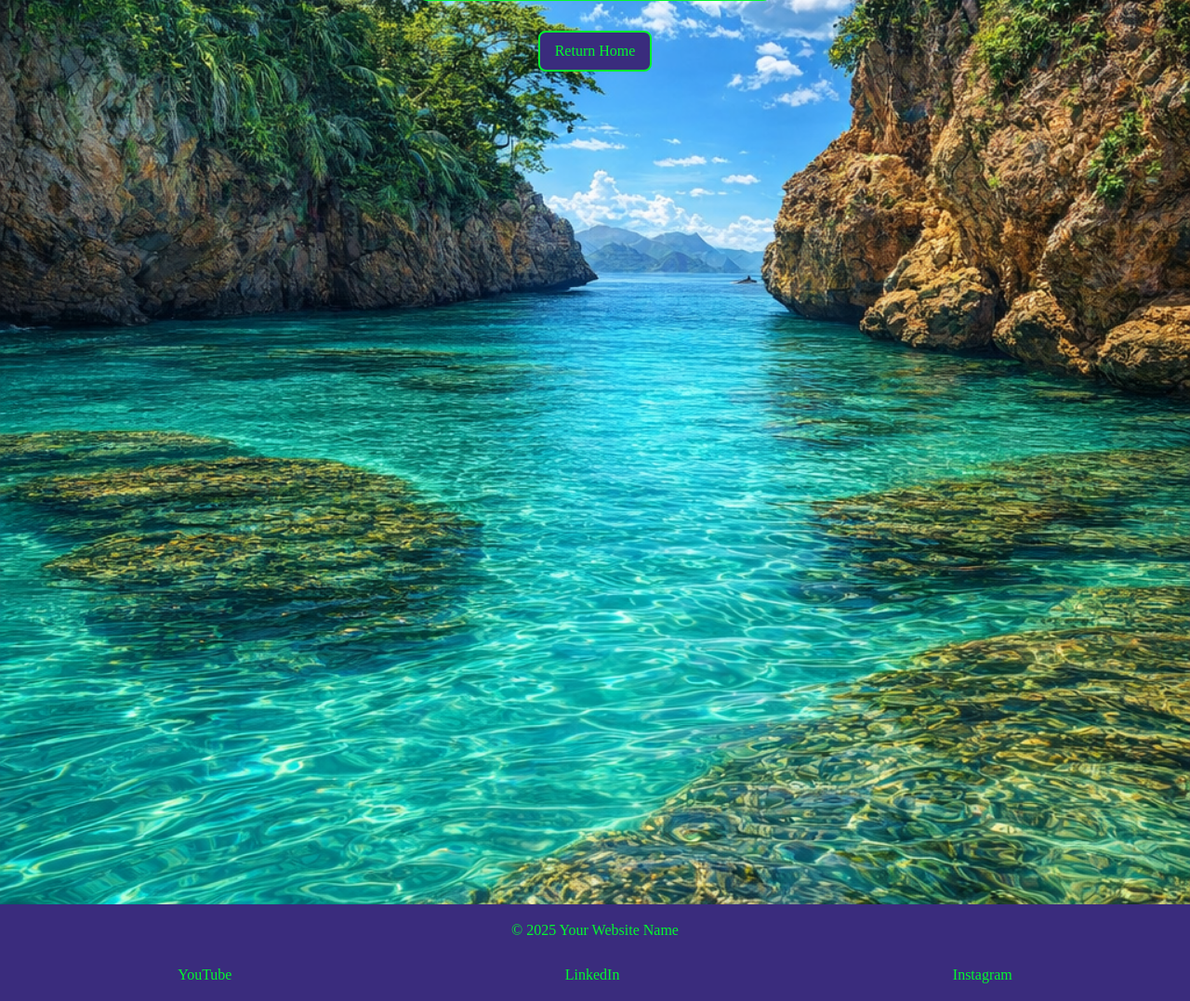
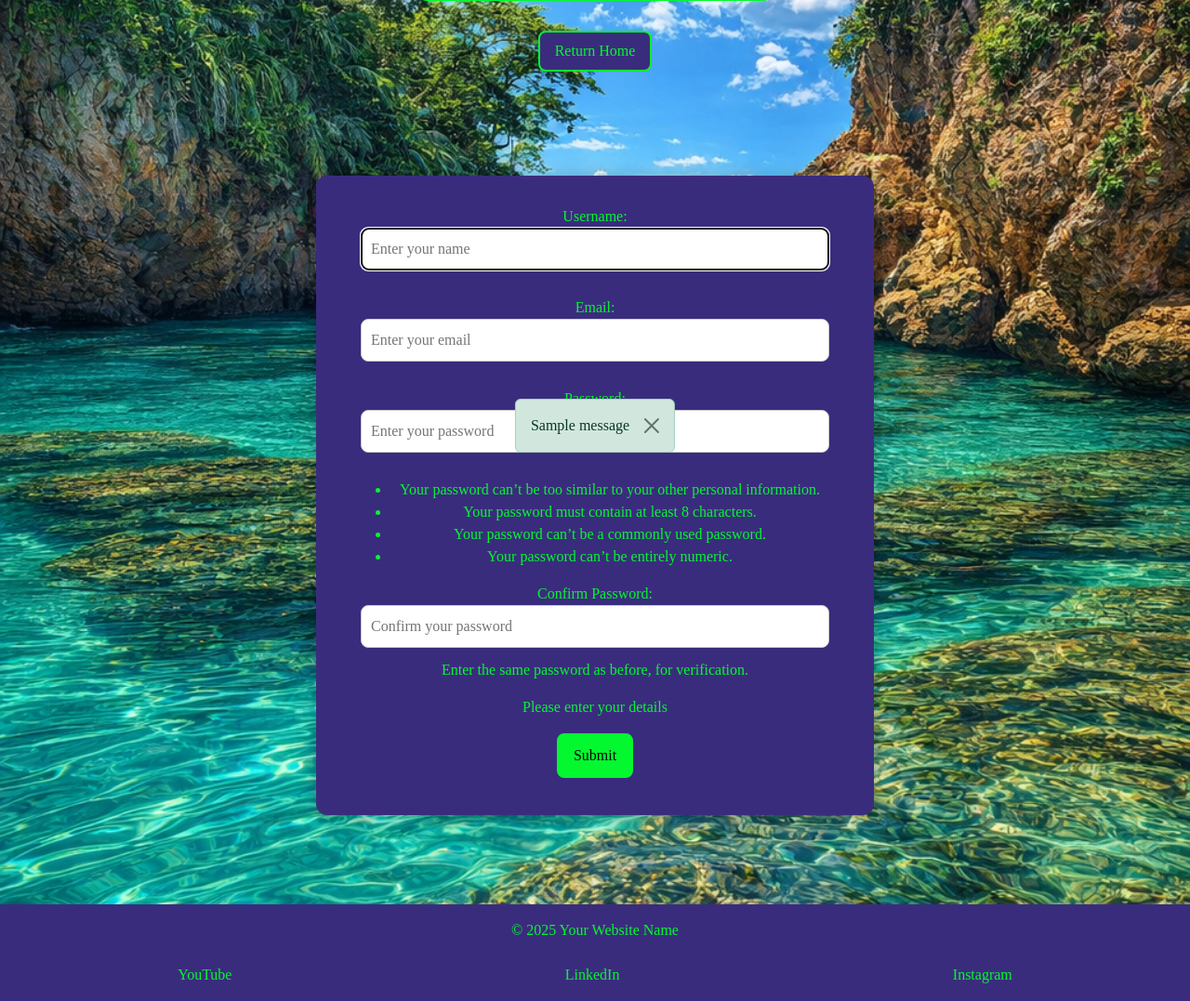
Before and after one commit to Richard-L4/Las-Islas, a Django app: template las_islas_es/templates/register.html in a window 1280 px wide. Shown: the part 193-1270 px from the top of the page at 93% size. Run offline with Django 5.2, Linux system fonts and the light colour scheme; the template is opened without the code that fills it: values that come from a table or form of the project are taken from there, others are empty; one stand-in notice (Sample message) is shown; parts of the project's set-up code (start-up, migrations or seed data) failed here and were passed over.

Commit message:
add register form

```diff
--- /dev/null
+++ b/las_islas_es/forms.py
@@ -0,0 +1,30 @@
+from django import forms
+from django.contrib.auth.forms import UserCreationForm
+from django.contrib.auth.models import User
+
+class RegisterForm(UserCreationForm):
+
+    username = forms.CharField(
+        widget=forms.TextInput(attrs={
+            'placeholder': 'Enter your name'
+        })
+    )
+
+    email = forms.EmailField(
+        widget=forms.EmailInput(attrs={
+            'placeholder': 'Enter your email'
+        })
+    )
+
+    class Meta:
+        model = User
+        fields = ['username', 'email', 'password1', 'password2']
+
+    def __init__(self, *args, **kwargs):
+        super().__init__(*args, **kwargs)
+
+        self.fields['password1'].label = "Password"
+        self.fields['password1'].widget.attrs['placeholder'] = "Enter your password"
+
+        self.fields['password2'].label = "Confirm Password"
+        self.fields['password2'].widget.attrs['placeholder'] = "Confirm your password"
--- a/las_islas_es/templates/base.html
+++ b/las_islas_es/templates/base.html
@@ -24,12 +24,24 @@
         </div>
 
         <div class="nav-links" id="nav-links">
-           <a href="{% url 'register' %}" class="{% if active_tab == 'register' %}active{% endif %}">Register</a>
-           <a href="{% url 'admin:index' %}">Admin</a>
+            <a href="{% url 'register' %}" class="{% if active_tab == 'register' %}active{% endif %}">Register</a>
+            <a href="{% url 'admin:index' %}">Admin</a>
         </div>
 
         <div class="hamburger" id="hamburger">&#9776;</div>
     </nav>
+
+    {% if messages %}
+    {% for message in messages %}
+    <div class="alert alert-{% if message.tags == 'error' %}danger{% else %}{{ message.tags }}{% endif %} alert-dismissible fade show position-fixed top-50 start-50 translate-middle mt-3"
+        role="alert" style="z-index: 1055">
+
+        {{ message }}
+
+        <button type="button" class="btn-close" data-bs-dismiss="alert" aria-label="Close"></button>
+    </div>
+    {% endfor %}
+    {% endif %}
 
     <main>
         {% block content %}
--- a/las_islas_es/templates/register.html
+++ b/las_islas_es/templates/register.html
@@ -5,4 +5,19 @@
 <p>
     <a class="color-return" href="{% url 'index' %}">Return Home</a>
 </p>
+
+<div class="form-map-container">
+    <section id="form">
+        <form id="contact-form" method="post" action="{% url 'register' %}">
+            {% csrf_token %}
+            {{ form.as_p }}
+            {{ form.username.errors }}
+            {{ form.email.errors }}
+            {{ form.password1.errors }}
+            {{ form.password2.errors }}
+            <p>Please enter your details</p>
+            <button type="submit">Submit</button>
+        </form>
+    </section>
+</div>
 {% endblock %}
```
Also changed, not shown: las_islas_es/views.py (+17 -2 lines), db.sqlite3.
